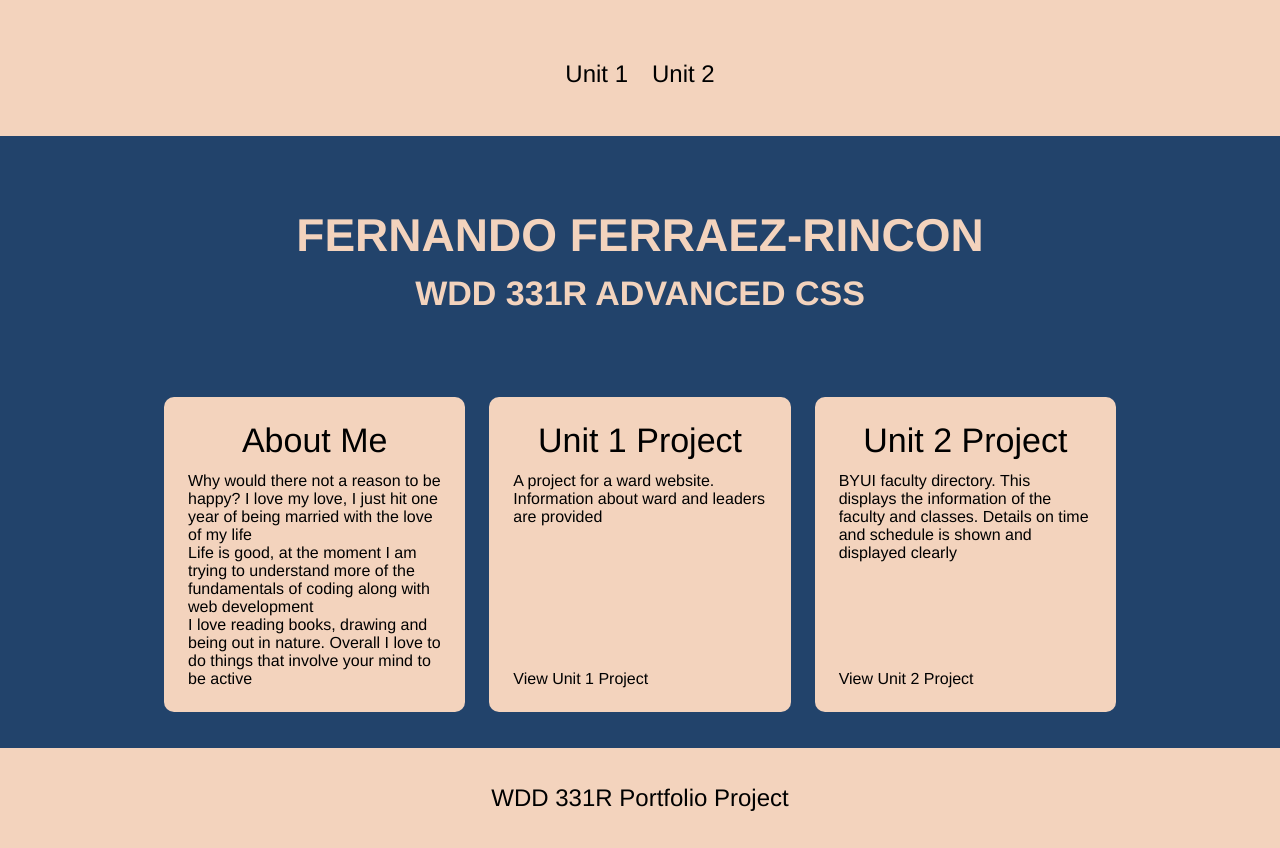
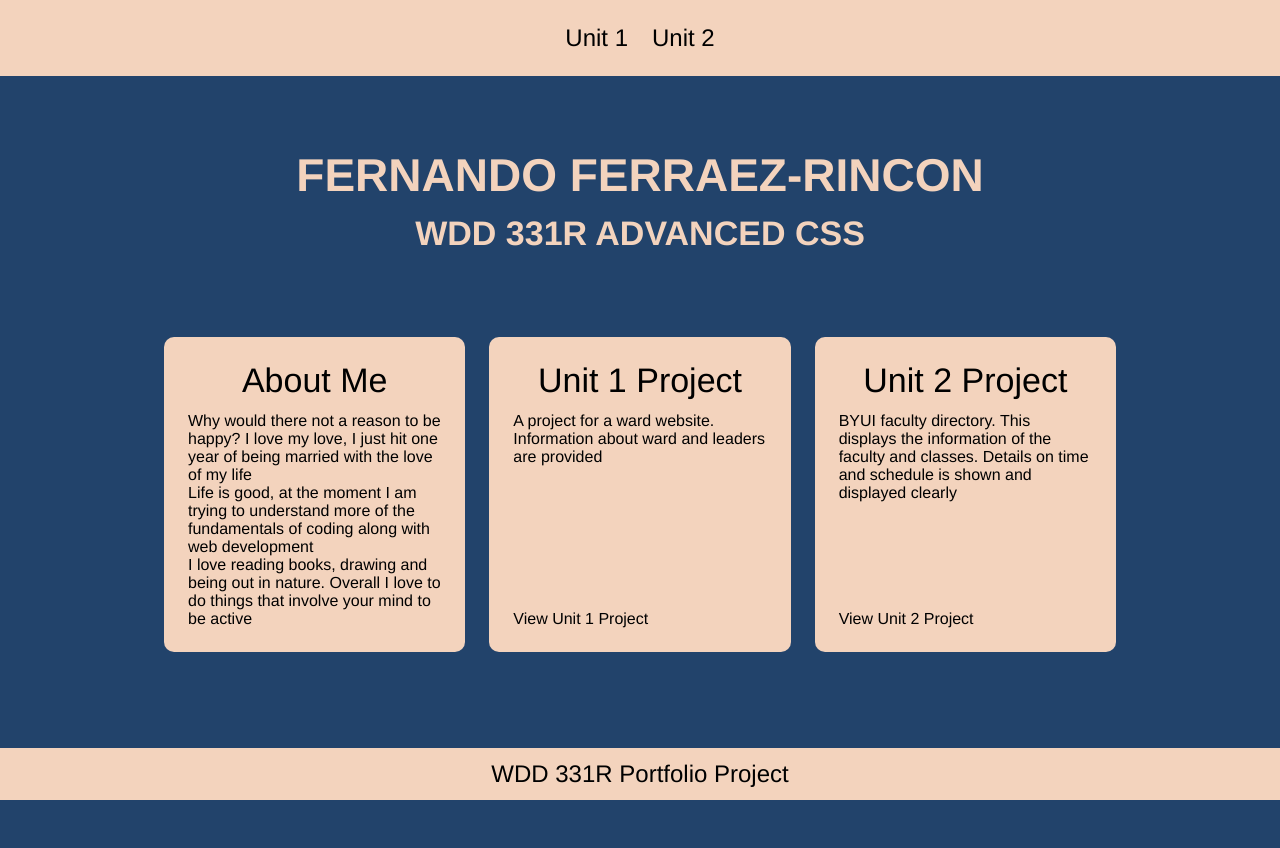
Before and after one commit to cachito2002/wdd331-portfolio, a website: page index.html in a window 1280 px wide. After the commit the page ends 800 px from the top, so only its background shows below. Drawn offline with Linux system fonts and the light colour scheme.

Commit message:
removed the padding from ul in components.css

```diff
--- a/css/components/components.css
+++ b/css/components/components.css
@@ -2,7 +2,6 @@ ul {
    display: flex;
    justify-content: center;
    list-style: none;
-   padding-top: var(--small-spacing);
 }
 
 .card {
--- a/css/layout/layout.css
+++ b/css/layout/layout.css
@@ -46,7 +46,7 @@ main > section {
 
 :is(.page-header, .page-footer ){
     width: 100%;
-    padding: var(--large-spacing);
+    padding: var(--small-spacing);
     text-align: center;
 }
 
```
